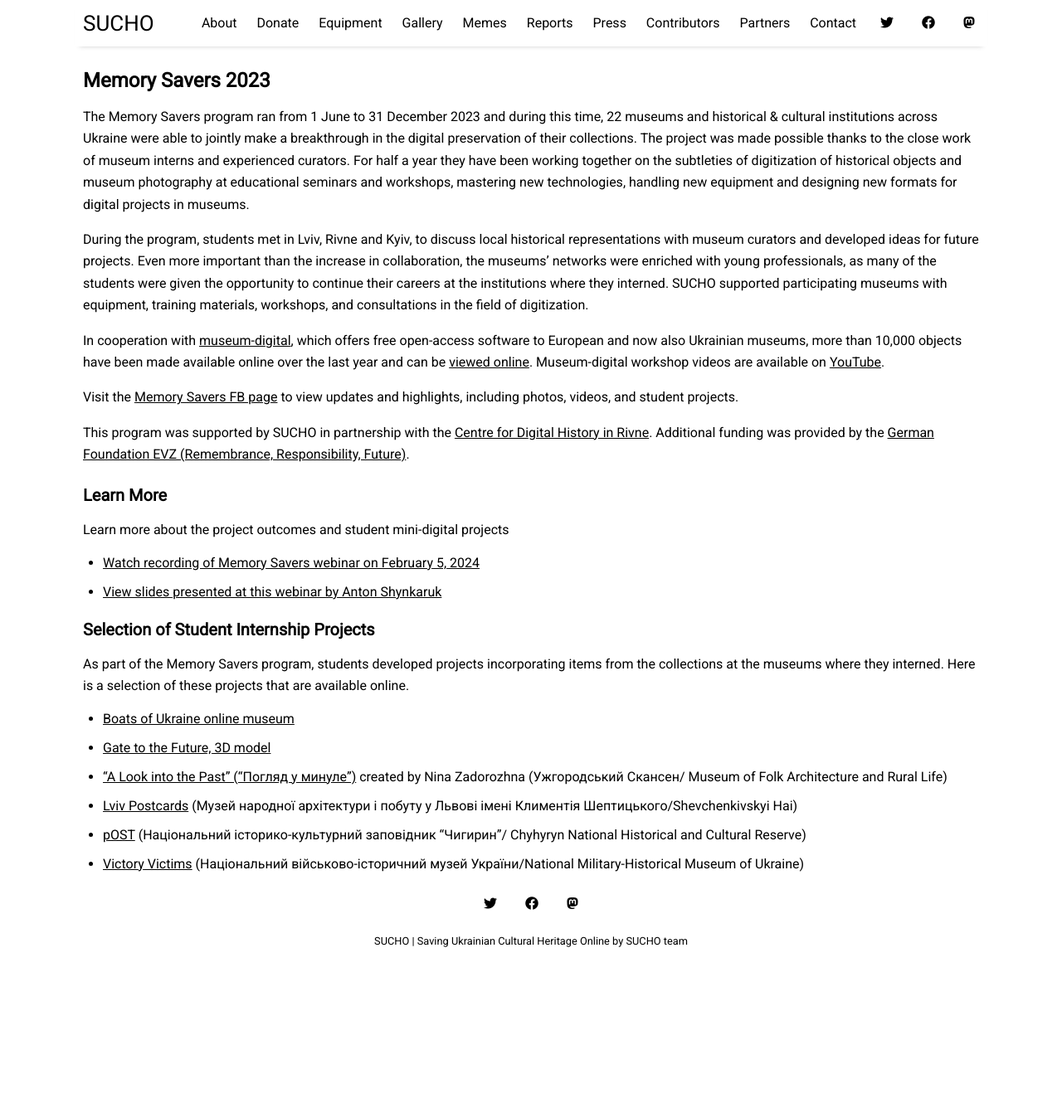
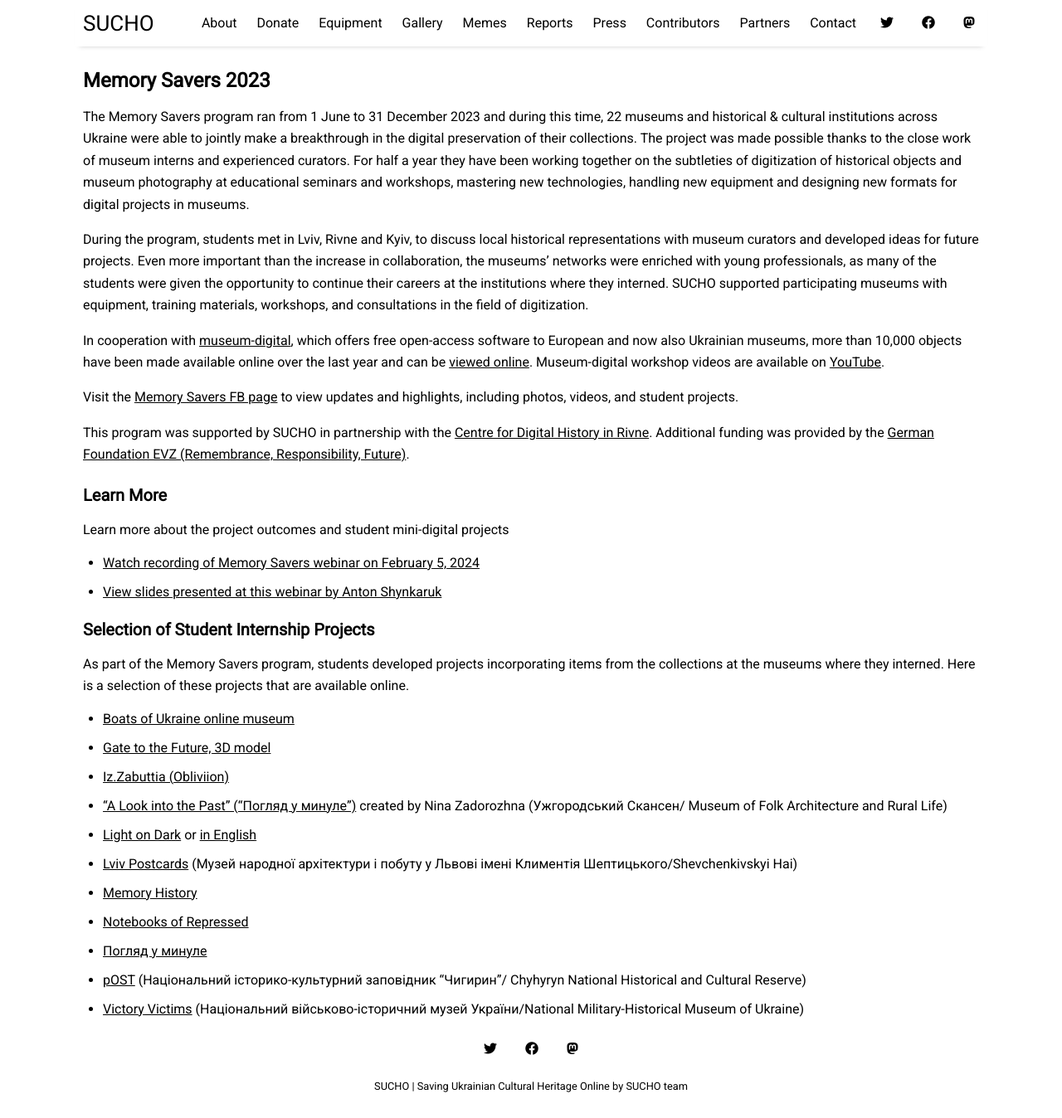
Before and after one commit to sucho-archiving/sucho-archiving.github.io, a Jekyll site: the page built from pages/memorysavers.md, in a window 1280 px wide and 1348 px high. Shown: the whole window at 83% size. Built offline with Jekyll 4.4.1, drawn with Linux system fonts in a browser that asks for light colours.

Commit message:
Update memorysavers.md
added additional projects

```diff
--- a/pages/memorysavers.md
+++ b/pages/memorysavers.md
@@ -28,9 +28,14 @@
 
 - [Boats of Ukraine online museum](https://boatmuseum.online/index_en.html)
 - [Gate to the Future, 3D model](https://sketchfab.com/3d-models/tower-binary-be24c2054ed64e8899a2e561a028a5f0?fbclid=IwAR100XMT2BTtHyAnfXDQv9HMzyl7bMLWEKjhXvI2msw73Gg-D39PdtZztXA)
+- [Iz.Zabuttia (Obliviion)](https://www.instagram.com/iz.zabuttia)
 - [“A Look into the Past” ("Погляд у минуле”)](https://www.a-look-into-the-past.com/) created by Nina Zadorozhna (Ужгородський Скансен/
 Museum of Folk Architecture and Rural Life)
+- [Light on Dark](https://drive.google.com/file/d/1UvUSWUdL0e30ua9rKol68IRvctgiXxVi/view?usp=sharing) or [in English](https://drive.google.com/file/d/1pj-6X9tF0TSZJYti5XbpCJeKmOzdW5za/view?usp=sharing)
 - [Lviv Postcards](https://ua.museum-digital.org/objects?s=collection%3A357%20sort%3Ainvno) (Музей народної архітектури і побуту у Львові імені Климентія Шептицького/Shevchenkivskyi Hai)
+- [Memory History](https://www.canva.com/design/DAF2PDKOdW8/p2fF6WmuMQhZ0XD4dEpgKg/view)
+- [Notebooks of Repressed](https://youtu.be/8FICT_I7Edk)
+- [Погляд у минуле](https://docs.google.com/presentation/d/1GUpaOHKda2d_pZpt9f_FipS9c2rXJPzR7E4YoeLM7jQ/edit?usp=sharing)
 - [pOST](https://www.youtube.com/@pOST-bc3zj) (Національний історико-культурний заповідник "Чигирин"/
 Chyhyryn National Historical and Cultural Reserve)
 - [Victory Victims](https://www.victory-victims.com/) (Національний військово-історичний музей України/National Military-Historical Museum of Ukraine)
```
